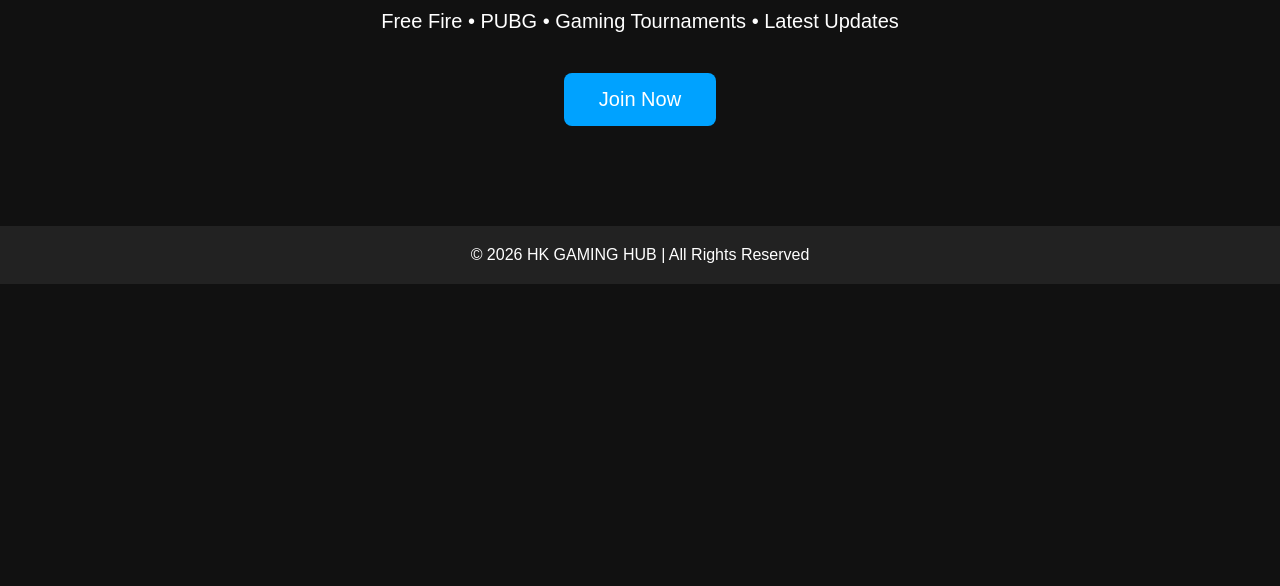
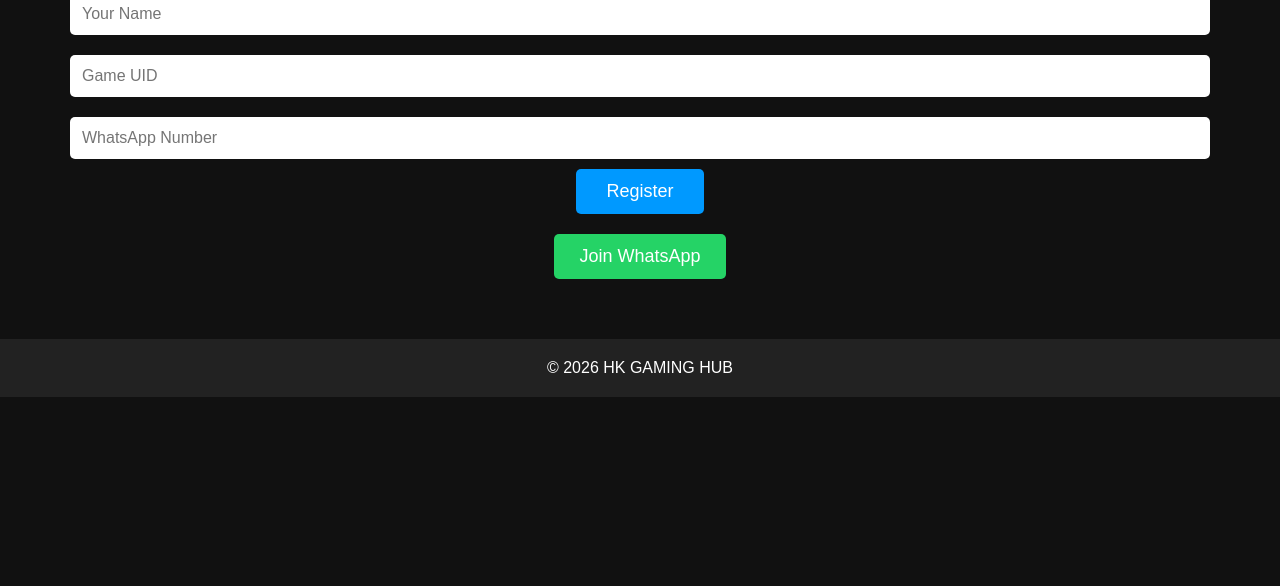
Before and after one commit to mkamrankushik7-dot/HK-GAMING-HUB-, a plain HTML site: page index.html in a window 1280 px wide. Shown: the part 214-800 px from the top of the page. Drawn offline with Linux system fonts and the light colour scheme.

Commit message:
Update index.html

```diff
--- a/index.html
+++ b/index.html
@@ -1,5 +1,5 @@
 <!DOCTYPE html>
-<html lang="en">
+<html>
 <head>
 <meta charset="UTF-8">
 <meta name="viewport" content="width=device-width, initial-scale=1.0">
@@ -8,71 +8,92 @@
 <style>
 body{
 margin:0;
-font-family:Arial,sans-serif;
+font-family:Arial;
 background:#111;
 color:white;
 text-align:center;
 }
 
 header{
-background:#00a2ff;
+background:#0099ff;
 padding:20px;
 font-size:30px;
 font-weight:bold;
 }
 
-.hero{
-padding:50px 20px;
+.container{
+padding:20px;
 }
 
-h1{
-font-size:40px;
+input{
+width:90%;
+padding:12px;
+margin:10px;
+border:none;
+border-radius:5px;
+font-size:16px;
 }
 
-p{
-font-size:20px;
+button{
+background:#0099ff;
+color:white;
+padding:12px 30px;
+border:none;
+border-radius:5px;
+font-size:18px;
+cursor:pointer;
 }
 
-.btn{
+.whatsapp{
 display:inline-block;
 margin-top:20px;
-padding:15px 35px;
-background:#00a2ff;
+background:#25D366;
 color:white;
+padding:12px 25px;
 text-decoration:none;
-border-radius:8px;
-font-size:20px;
-}
-
-.btn:hover{
-background:#0080cc;
+border-radius:5px;
+font-size:18px;
 }
 
 footer{
-margin-top:50px;
+margin-top:40px;
 padding:20px;
 background:#222;
 }
 </style>
 
 </head>
+
 <body>
 
 <header>
 🎮 HK GAMING HUB
 </header>
 
-<div class="hero">
-<h1>Welcome to HK GAMING HUB</h1>
+<div class="container">
 
-<p>Free Fire • PUBG • Gaming Tournaments • Latest Updates</p>
+<h2>Free Fire & PUBG Tournament</h2>
 
-<a class="btn" href="#">Join Now</a>
+<p>Player Registration</p>
+
+<input type="text" placeholder="Your Name">
+
+<input type="text" placeholder="Game UID">
+
+<input type="text" placeholder="WhatsApp Number">
+
+<br>
+
+<button>Register</button>
+
+<br>
+
+<a class="whatsapp" href="https://wa.me/923201830403">Join WhatsApp</a>
 
 </div>
 
 <footer>
-© 2026 HK GAMING HUB | All Rights Reserved
+© 2026 HK GAMING HUB
 </footer>
 
 </body>
```
